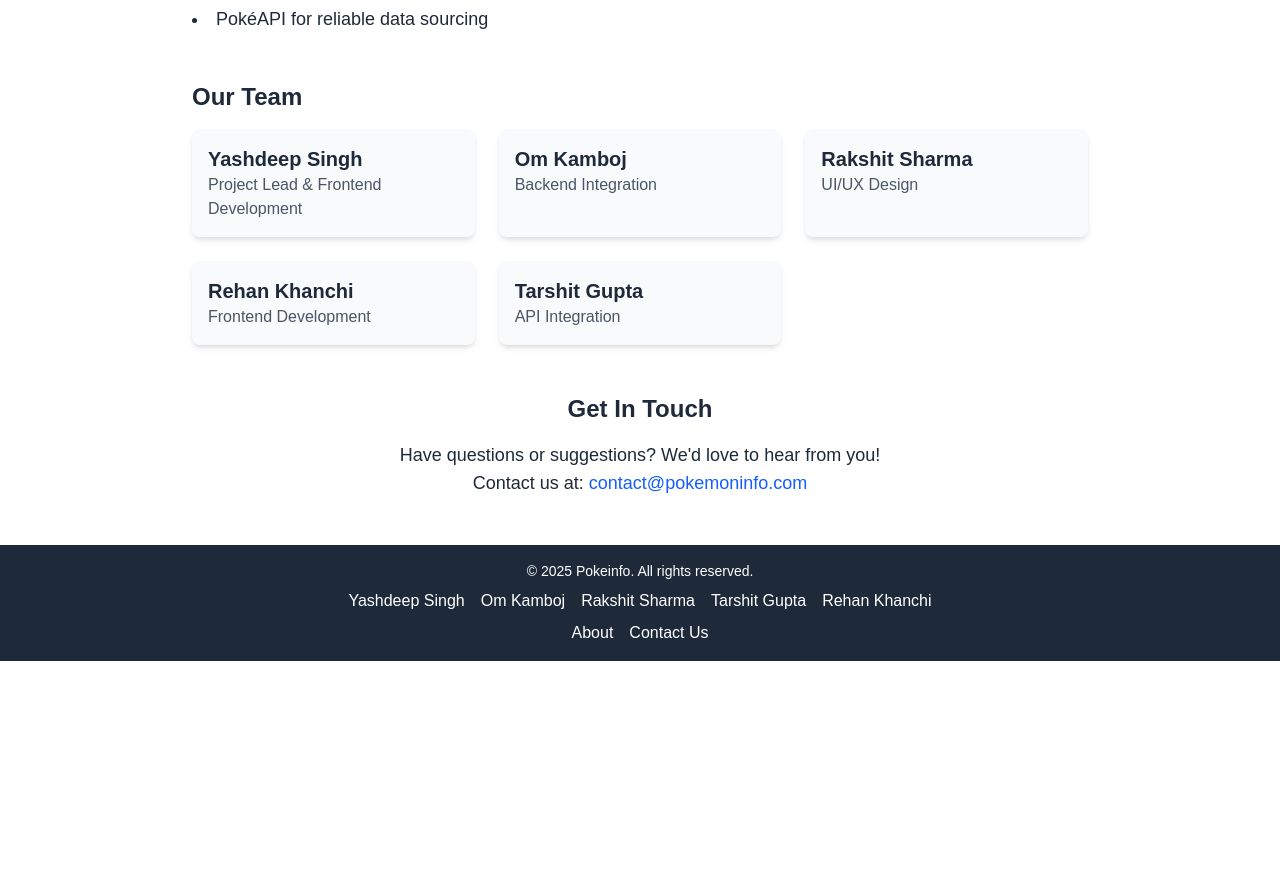
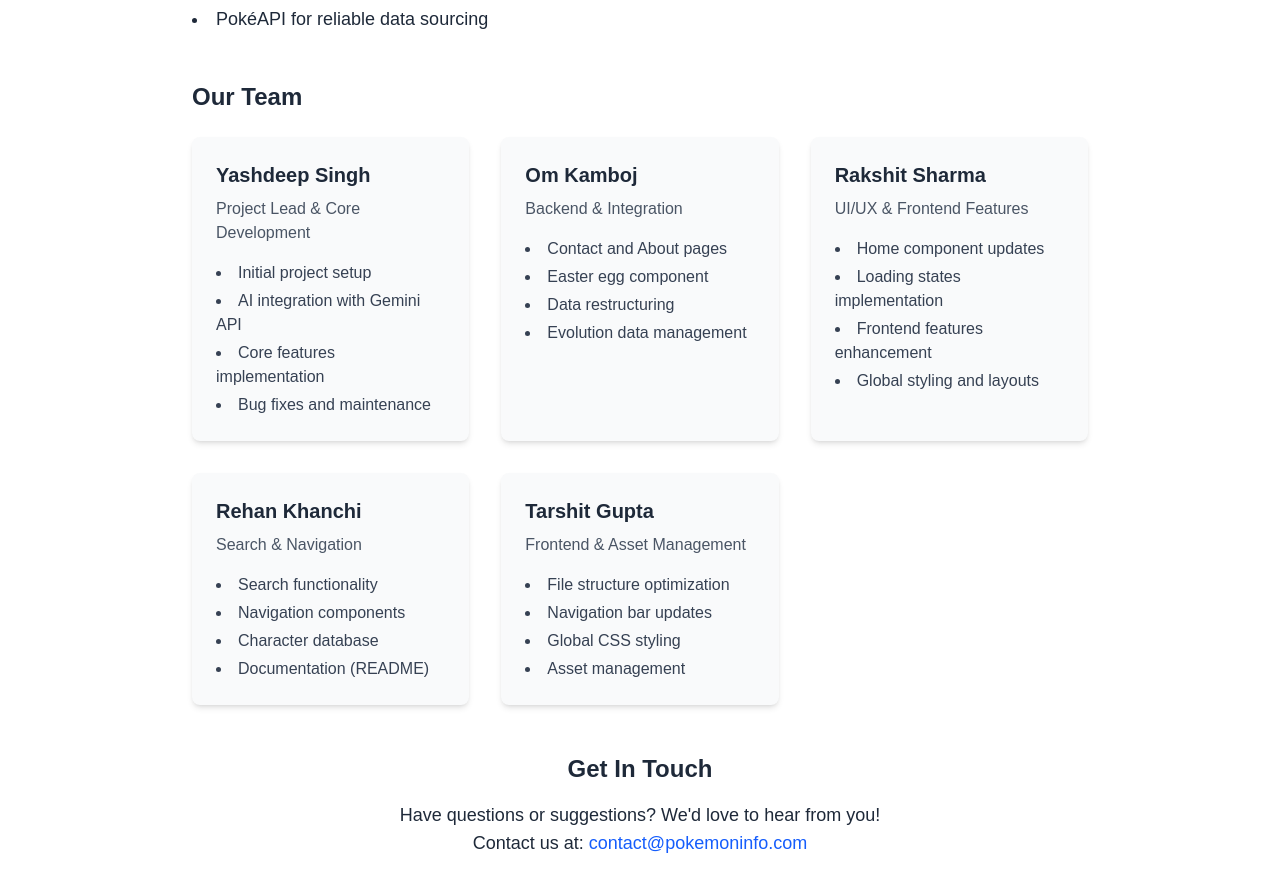
Before and after one commit to yashdeepsingh-2006/pokemoninfo, a Next.js app: page /direct/about in a window 1280 px wide. Shown: the part 800-1692 px from the top of the page. Before the commit the page ends 1461 px from the top, so only its background shows below. Built offline with nearby package versions, Linux system fonts and the light colour scheme.

Commit message:
About page updated

```diff
--- a/src/app/direct/about/page.js
+++ b/src/app/direct/about/page.js
@@ -39,13 +39,62 @@ export default function About() {
         </section>
 
         <section className="mb-12">
-          <h2 className="text-2xl font-semibold mb-4">Our Team</h2>
-          <div className="grid grid-cols-1 md:grid-cols-2 lg:grid-cols-3 gap-6">
-            <TeamMember name="Yashdeep Singh" role="Project Lead & Frontend Development" />
-            <TeamMember name="Om Kamboj" role="Backend Integration" />
-            <TeamMember name="Rakshit Sharma" role="UI/UX Design" />
-            <TeamMember name="Rehan Khanchi" role="Frontend Development" />
-            <TeamMember name="Tarshit Gupta" role="API Integration" />
+          <h2 className="text-2xl font-semibold mb-6">Our Team</h2>
+          <div className="grid gap-8 md:grid-cols-2 lg:grid-cols-3">
+            <TeamMember
+              name="Yashdeep Singh"
+              role="Project Lead & Core Development"
+              contributions={[
+                "Initial project setup",
+                "AI integration with Gemini API",
+                "Core features implementation",
+                "Bug fixes and maintenance"
+              ]}
+            />
+
+            <TeamMember
+              name="Om Kamboj"
+              role="Backend & Integration"
+              contributions={[
+                "Contact and About pages",
+                "Easter egg component",
+                "Data restructuring",
+                "Evolution data management"
+              ]}
+            />
+
+            <TeamMember
+              name="Rakshit Sharma"
+              role="UI/UX & Frontend Features"
+              contributions={[
+                "Home component updates",
+                "Loading states implementation",
+                "Frontend features enhancement",
+                "Global styling and layouts"
+              ]}
+            />
+
+            <TeamMember
+              name="Rehan Khanchi"
+              role="Search & Navigation"
+              contributions={[
+                "Search functionality",
+                "Navigation components",
+                "Character database",
+                "Documentation (README)"
+              ]}
+            />
+
+            <TeamMember
+              name="Tarshit Gupta"
+              role="Frontend & Asset Management"
+              contributions={[
+                "File structure optimization",
+                "Navigation bar updates",
+                "Global CSS styling",
+                "Asset management"
+              ]}
+            />
           </div>
         </section>
 
@@ -60,15 +109,20 @@ export default function About() {
         </section>
       </div>
     </div>
-  )
+  );
 }
 
 // Team Member Component
-function TeamMember({ name, role }) {
+function TeamMember({ name, role, contributions }) {
   return (
-    <div className="bg-gray-50 p-4 rounded-lg shadow-md">
-      <h3 className="text-xl font-semibold">{name}</h3>
-      <p className="text-gray-600">{role}</p>
+    <div className="bg-gray-50 p-6 rounded-lg shadow-md">
+      <h3 className="text-xl font-semibold mb-2">{name}</h3>
+      <p className="text-gray-600 mb-4">{role}</p>
+      <ul className="list-disc list-inside text-gray-700 space-y-1">
+        {contributions.map((contribution, index) => (
+          <li key={index}>{contribution}</li>
+        ))}
+      </ul>
     </div>
-  )
+  );
 }
```
